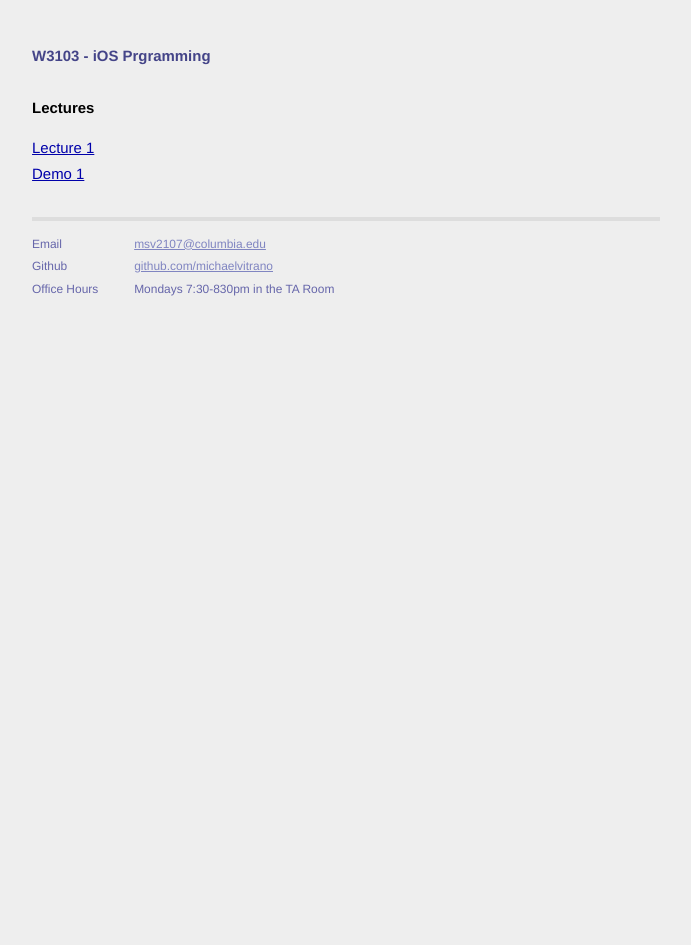
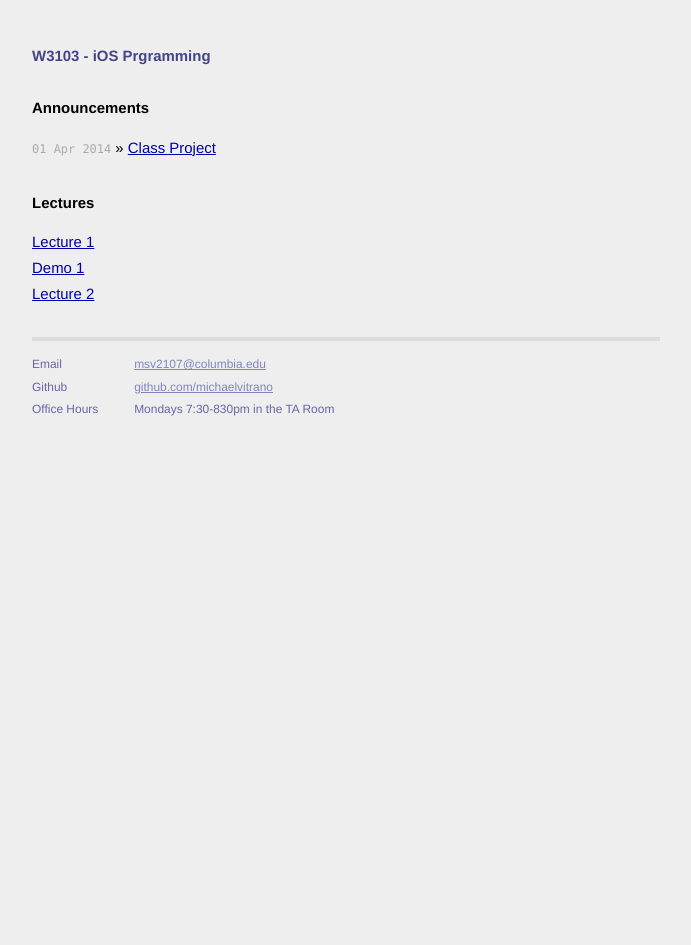
Before and after one commit to Columbia-W3101-iOS/columbia-W3101-iOS.github.io, a Jekyll site: the page built from index.html, in a window 1280 px wide. Shown: the whole page, without its empty margins (294-985 px from the left). Built offline with Jekyll 4.4.1, drawn with Linux system fonts in a browser that asks for light colours; Markdown is read by kramdown in place of the engine named in the settings.

Commit message:
added lecture two and class project

```diff
--- a/index.html
+++ b/index.html
@@ -1,18 +1,19 @@
 ---
 layout: default
-title: W3103 - iOS Programming
+title: W3101 - iOS Programming
 ---
 
 <div id="home">
-  <!-- <h1>Announcements</h1>
+  <h1>Announcements</h1>
   <ul class="posts">
     {% for post in site.posts %}
       <li><span>{{ post.date | date_to_string }}</span> &raquo; <a href="{{ post.url }}">{{ post.title }}</a></li>
     {% endfor %}
-  </ul> -->
+  </ul>
   <h1>Lectures</h1>
   <ul class="posts">
       <li><a href="{{ site.url }}/assets/Lecture1.pdf">Lecture 1</a></li>
       <li><a href="{{ site.url }}/assets/Demo1.zip">Demo 1</a></li>
+      <li><a href="{{ site.url }}/assets/Lecture2.pdf">Lecture 2</a></li>
   </ul>
 </div>
```
